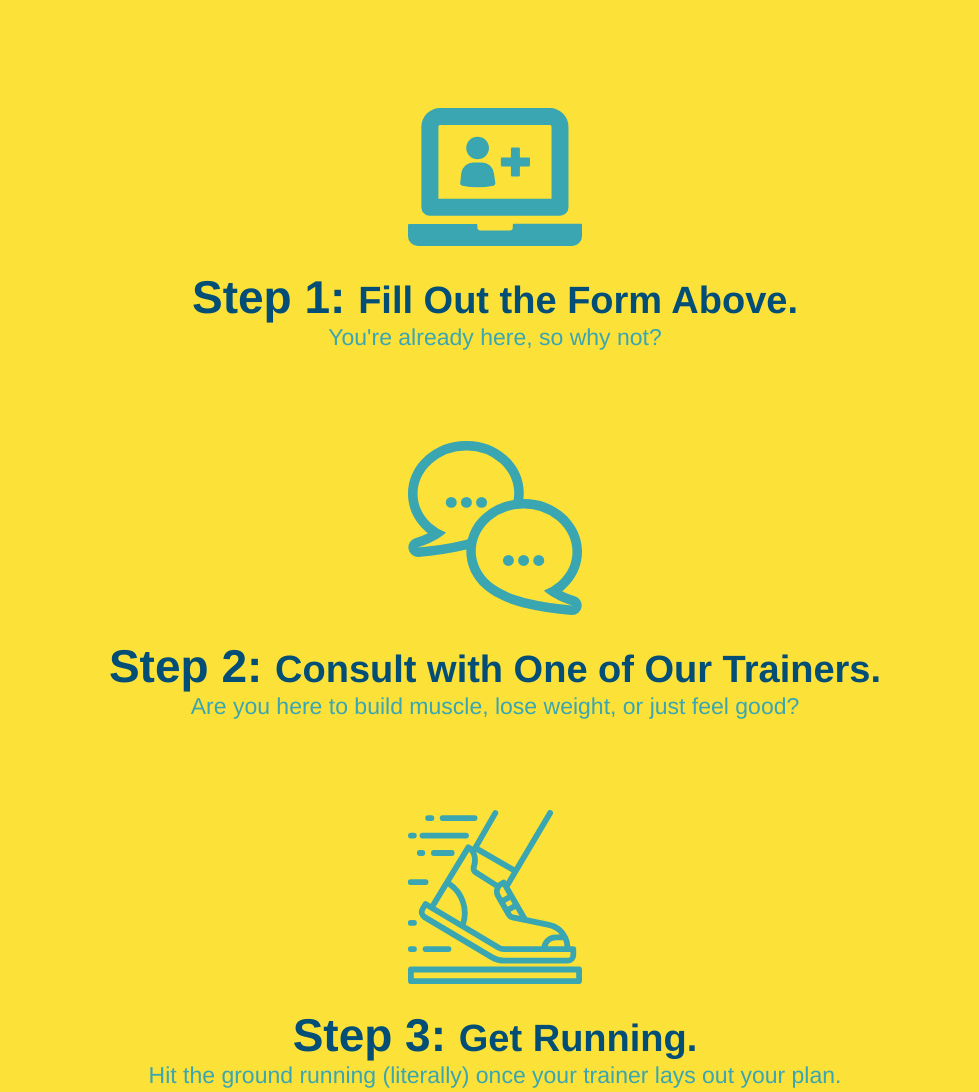
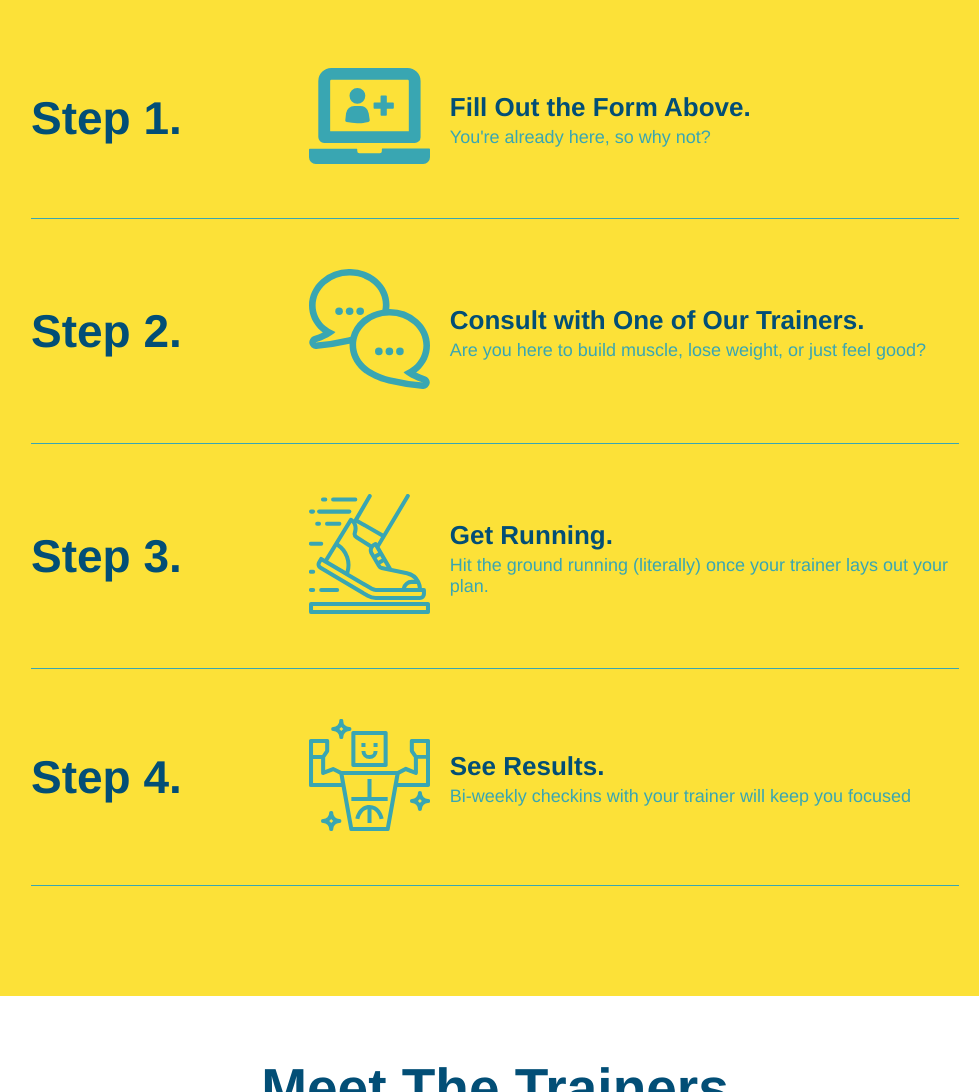
Before and after one commit to tinasieben/run-buddy, a plain HTML site: page index.html in a window 1280 px wide. Shown: the part 1260-2352 px from the top of the page, without its empty margins (145-1124 px from the left). Drawn offline with Linux system fonts and the light colour scheme.

Commit message:
add flexbox to the steps

```diff
--- a/assets/css/style.css
+++ b/assets/css/style.css
@@ -5,7 +5,6 @@
 }
 
 body {
-  /* more on this crazy alphanumerical value in a minute! */
   color: #39a6b2;
   font-family: Helvetica, Arial, sans-serif;
 }
@@ -151,34 +150,60 @@ section {
   margin: 0 auto;
 }
 
+/* WHAT YOU DO STYLES START */
 .steps {
-  text-align: center;
   background: #fce138;
 }
 
-.steps div {
-  margin-bottom: 80px;
+.step {
+  margin: 50px auto;
+  padding-bottom: 50px;
+  width: 80%;
+  border-bottom: 1px solid #39a6b2;
+  display: flex;
+  flex-wrap: wrap;
+  align-items: center;
+  justify-content: space-between;
 }
 
-.steps img {
-  width: 15%;
-  margin: 10px 0;
+.step h3 {
+  color: #024e76;
+  font-size: 46px;
+  flex: 1 30%;
 }
 
-.steps h3 {
-  color: #024e76;
-  font-size: 46px;
-  margin-top: 10px;
+.step-info {
+  flex: 2 70%;
+  display: flex;
+  flex-wrap: wrap;
+  align-items: center;
 }
 
-.steps p {
-  color: #39a6b2;
-  font-size: 23px;
+.step-img {
+  flex: 1 12%;
+  margin-right: 20px;
 }
 
-.steps span {
-  font-size: 38px;
+.step-img img {
+  max-width: 100%;
 }
+
+.step-text {
+  flex: 12;
+}
+
+.step-text p {
+  color: #39a6b2;
+  font-size: 18px;
+}
+
+.step-text h4 {
+  font-size: 26px;
+  line-height: 1.5;
+  color: #024e76;
+}
+
+/* WHAT YOU DO STYLES END */
 
 .section-title {
   font-size: 55px;
@@ -198,9 +223,9 @@ section {
   border-color: #39a6b2;
 }
 
-.trainers {
+/* .trainers {
 
-}
+} */
 
 .trainer {
   width: 900px;
--- a/index.html
+++ b/index.html
@@ -97,28 +97,56 @@
       <h2 class="section-title secondary-border">What You Do</h2>
     </div>
 
-    <div>
+    <div class="step">
+      <h3>Step 1.</h3>
+      <div class="step-info">
+        <div class="step-img">
           <img src="./assets/images/step-1.svg" alt="" />
-      <h3>Step 1: <span>Fill Out the Form Above.</span></h3>
+        </div>
+        <div class="step-text">
+          <h4>Fill Out the Form Above.</h4>
           <p>You're already here, so why not?</p>
         </div>
+      </div>
+    </div>
 
-    <div>
+    <div class="step">
+      <h3>Step 2.</h3>
+      <div class="step-info">
+        <div class="step-img">
           <img src="./assets/images/step-2.svg" alt="" />
-      <h3>Step 2: <span>Consult with One of Our Trainers.</span></h3>
+        </div>
+        <div class="step-text">
+          <h4>Consult with One of Our Trainers.</h4>
           <p>Are you here to build muscle, lose weight, or just feel good?</p>
         </div>
+      </div>
+    </div>
 
-    <div>
+    <div class="step">
+      <h3>Step 3.</h3>
+      <div class="step-info">
+        <div class="step-img">
           <img src="./assets/images/step-3.svg" alt="" />
-      <h3>Step 3: <span>Get Running.</span></h3>
+        </div>
+        <div class="step-text">
+          <h4>Get Running.</h4>
           <p>Hit the ground running (literally) once your trainer lays out your plan.</p>
         </div>
+      </div>
+    </div>
 
-    <div>
+    <div class="step">
+      <h3>Step 4.</h3>
+      <div class="step-info">
+        <div class="step-img">
           <img src="./assets/images/step-4.svg" alt="" />
-      <h3>Step 4: <span>See Results.</span></h3>
+        </div>
+        <div class="step-text">
+          <h4>See Results.</h4>
           <p>Bi-weekly checkins with your trainer will keep you focused</p>
+        </div>
+      </div>
     </div>
   </section>
 
```
Lines whose indentation alone changed are shown as unchanged.
